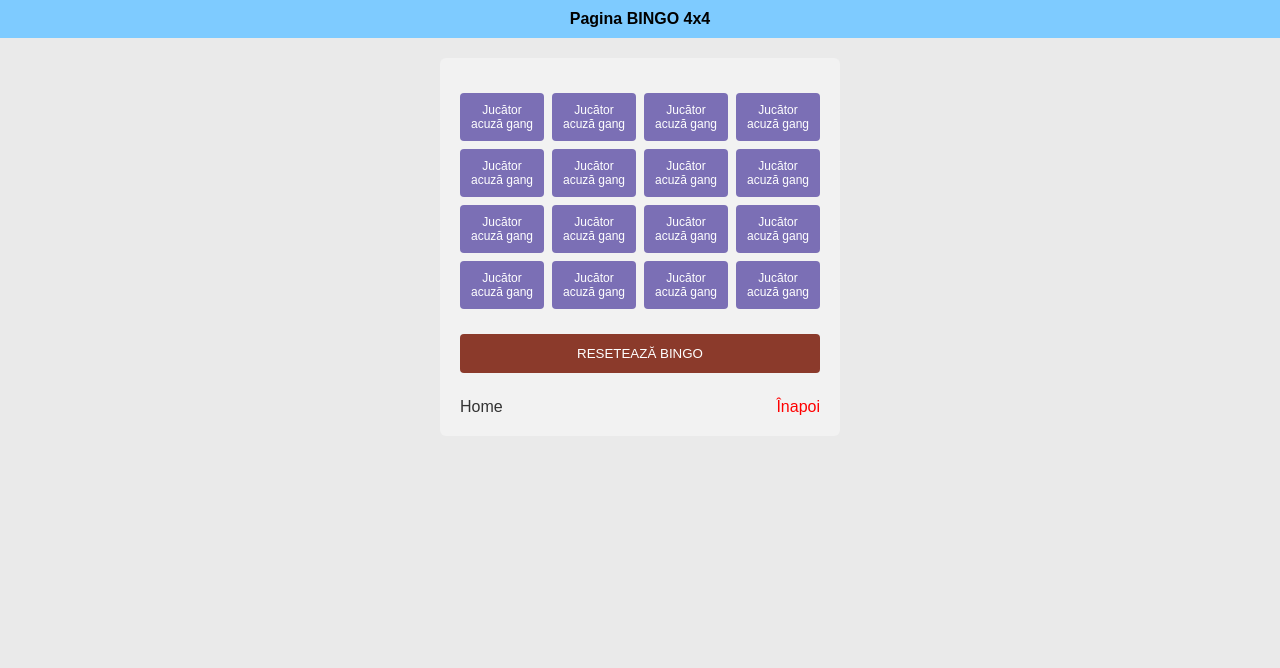
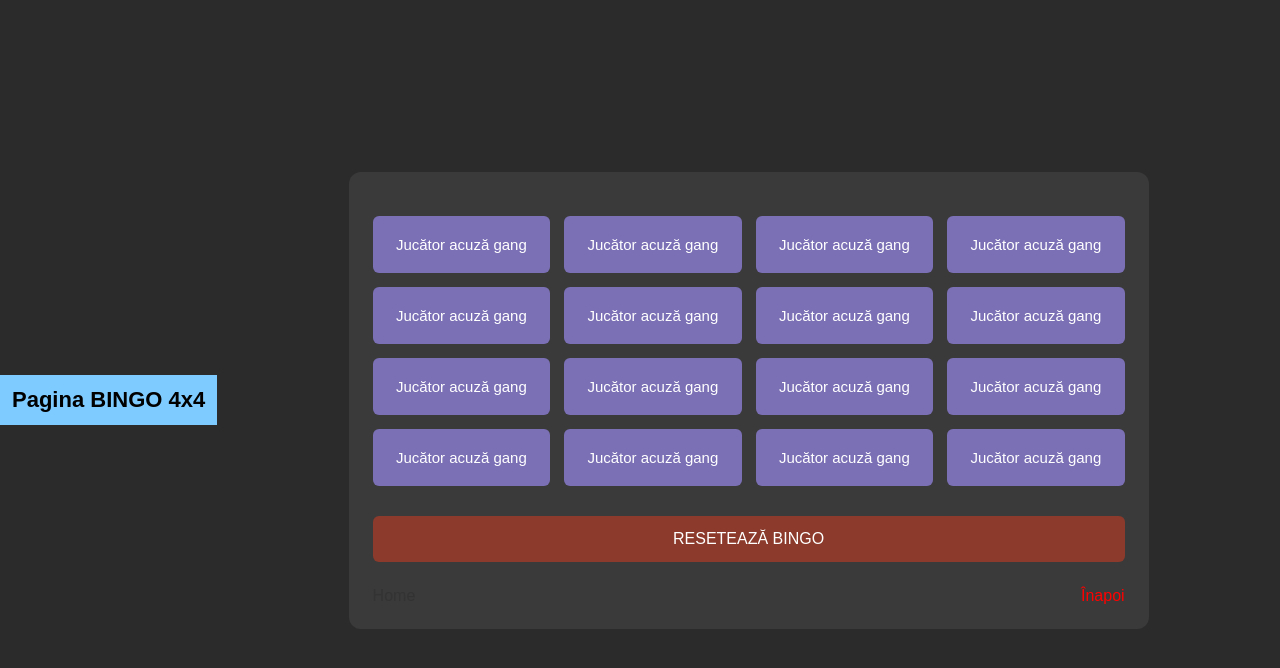
Before and after one commit to LexiAlexaVasi/bingo_app, a plain HTML site: page bingo4x4.html in a window 1280 px wide. Drawn offline with Linux system fonts and the light colour scheme.

Commit message:
Update 1.0

```diff
--- a/bingo4x4.html
+++ b/bingo4x4.html
@@ -3,6 +3,7 @@
 <!DOCTYPE html>
 <html lang="ro">
 <head>
+    <meta name="viewport" content="width=device-width, initial-scale=1.0">
     <meta charset="UTF-8">
     <title>Bingo 4x4</title>
     <link rel="stylesheet" href="style.css">
--- a/style.css
+++ b/style.css
@@ -1,26 +1,59 @@
+/* RESET */
+* {
+    box-sizing: border-box;
+}
+
+/* GENERAL */
 body {
     margin: 0;
     font-family: Arial, sans-serif;
-    background: #eaeaea;
+    background: #2b2b2b;
     text-align: center;
+
+    /* NOU */
+    min-height: 100vh;
+    display: flex;
+    justify-content: center;
+    align-items: center;
 }
 
 header {
     background: #7ecbff;
-    padding: 10px;
+    padding: 12px;
     font-weight: bold;
+    font-size: 18px;
 }
 
+/* CONTAINER */
 .container {
-    max-width: 360px;
-    margin: 20px auto;
-    background: #f2f2f2;
-    padding: 20px;
-    border-radius: 6px;
+    width: 100%;
+    max-width: 380px;   /* mai mare pe mobil */
+    min-height: 420px;  /* NU mai arată mic */
+    margin: 0 auto;
+    background: #3a3a3a;
+    padding: 24px;
+    border-radius: 12px;
 }
 
+/* BUTOANE */
+.btn {
+    width: 100%;
+    padding: 14px;
+    margin: 10px 0;
+    border: none;
+    border-radius: 6px;
+    color: white;
+    cursor: pointer;
+    font-size: 16px;
+}
+
+.primary { background: #3b2a8f; }
+.secondary { background: #8b3a2b; }
+
+/* PLACEHOLDER */
 .placeholder {
-    height: 150px;
+    width: 100%;
+    height: 180px;
     background: #ddd;
     display: flex;
     align-items: center;
@@ -28,6 +61,7 @@ header {
     margin-bottom: 20px;
 }
 
+/* AVATAR */
 .avatar {
     width: 120px;
     height: 120px;
@@ -36,34 +70,19 @@ header {
     margin: 0 auto 20px;
 }
 
+/* INPUT */
 input {
-    width: 90%;
-    padding: 10px;
-    margin: 10px 0;
-}
-
-.btn {
     width: 100%;
     padding: 12px;
     margin: 10px 0;
-    border: none;
-    border-radius: 4px;
-    color: white;
-    cursor: pointer;
+    font-size: 16px;
 }
 
-.primary {
-    background: #3b2a8f;
-}
-
-.secondary {
-    background: #8b3a2b;
-}
-
+/* GRID BINGO */
 .grid {
     display: grid;
-    gap: 8px;
-    margin: 15px 0;
+    gap: 10px;
+    margin: 20px 0;
 }
 
 .grid-4 {
@@ -77,15 +96,12 @@ input {
 .cell {
     background: #7b6fb5;
     color: white;
-    padding: 10px;
+    padding: 12px 6px;
     font-size: 12px;
-    border-radius: 4px;
+    border-radius: 6px;
 }
 
-.small {
-    font-size: 10px;
-}
-
+/* LINKS */
 .links {
     display: flex;
     justify-content: space-between;
@@ -100,3 +116,65 @@ a {
 .danger {
     color: red;
 }
+
+/* ========================= */
+/* 📱 TELEFON (default) */
+/* ========================= */
+/* deja optimizat */
+/* 📱 MOBILE FIRST – telefoane */
+@media (max-width: 600px) {
+    header {
+        font-size: 20px;
+        padding: 14px;
+    }
+
+    .btn {
+        font-size: 18px;
+        padding: 16px;
+    }
+
+    .placeholder {
+        height: 200px;
+        font-size: 14px;
+    }
+}
+
+/* ========================= */
+/* 📱 TABLETA */
+/* ========================= */
+@media (min-width: 600px) {
+    .container {
+        max-width: 600px;
+    }
+
+    header {
+        font-size: 20px;
+    }
+
+    .cell {
+        font-size: 14px;
+        padding: 16px 8px;
+    }
+}
+
+/* ========================= */
+/* 💻 PC / LAPTOP */
+/* ========================= */
+@media (min-width: 1024px) {
+    .container {
+        max-width: 800px;
+    }
+
+    header {
+        font-size: 22px;
+    }
+
+    .grid-4 {
+        gap: 14px;
+    }
+
+    .cell {
+        font-size: 15px;
+        padding: 20px 10px;
+    }
+}
```
Also changed, not shown: bingo6x6.html (+1 -0 lines), index.html (+2 -0 lines), liste.html (+1 -0 lines), login.html (+1 -0 lines).
